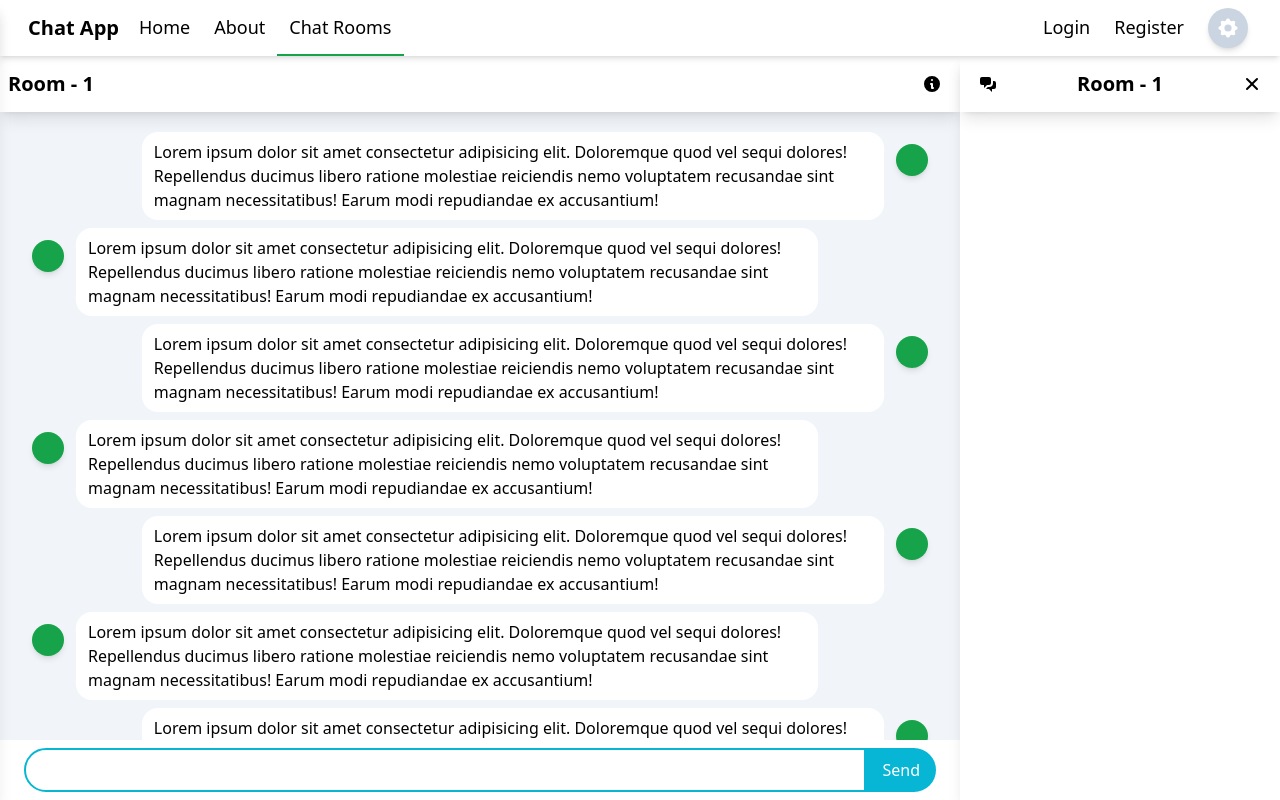
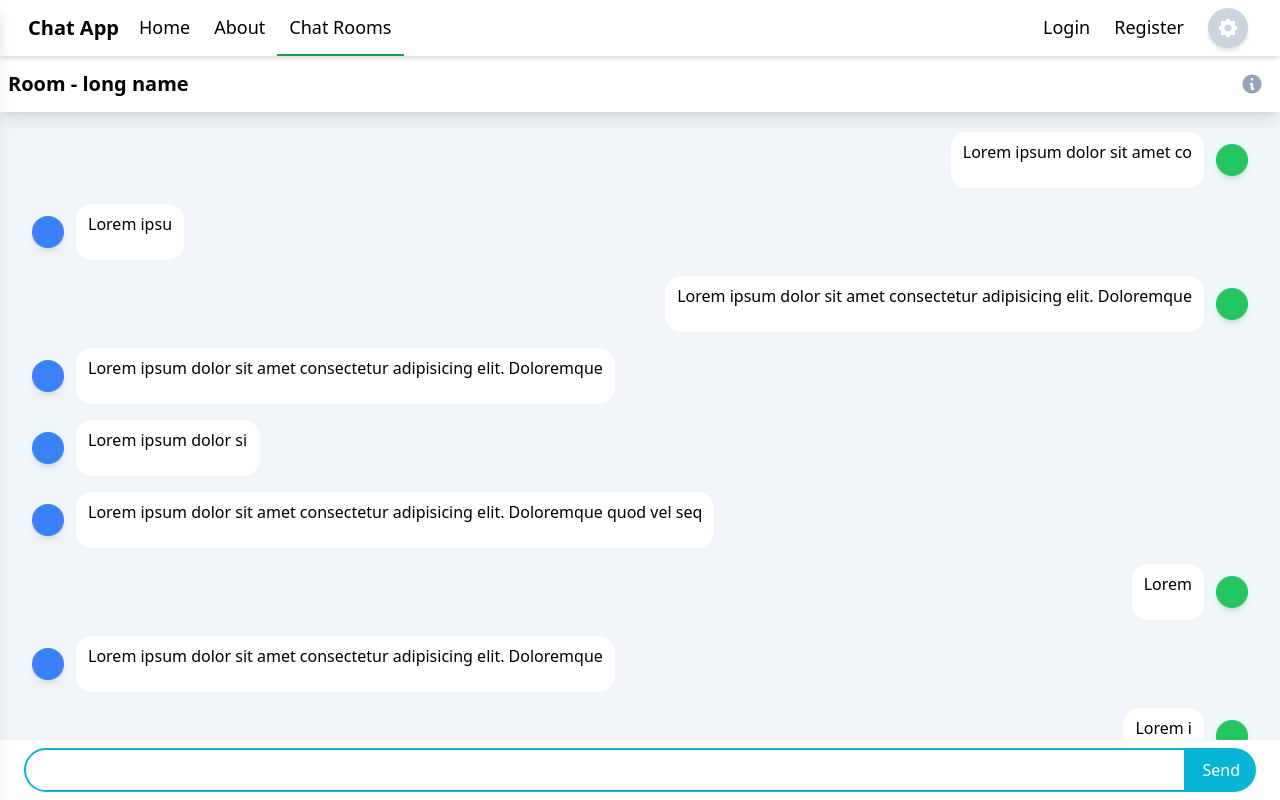
Before and after one commit to akiratatsuhisa/ts-chat-app, a React (Create React App) app in the folder client/: page /chat/1 in a window 1280 px wide. Built offline with nearby package versions, Linux system fonts and the light colour scheme.

Commit message:
add Alert Component, update UI for ChatRoom and ChatRooms Views, edit icon size and color

```diff
--- /dev/null
+++ b/client/src/Components/Alert.tsx
@@ -0,0 +1,35 @@
+import { FC } from "react";
+
+interface AlertProps {
+  title?: string;
+  color?: string;
+}
+
+function getColorClasses(color: string) {
+  switch (color) {
+    case "red":
+      return "bg-red-500/50 border-red-500 ";
+    case "blue":
+      return "bg-blue-500/50 border-blue-500 ";
+    case "yellow":
+      return "bg-yellow-500/50 border-yellow-500 ";
+    case "purple":
+      return "bg-purple-500/50 border-purple-500 ";
+    case "pink":
+      return "bg-pink-500/50 border-pink-500 ";
+    case "green":
+    default:
+      return "bg-green-500/50 border-green-500 ";
+  }
+}
+
+export const Alert: FC<AlertProps> = ({ title, color = "green", children }) => {
+  let colorClasses = getColorClasses(color);
+
+  return (
+    <div className={`${colorClasses} bg border-l-4 mb-2 p-2 rounded-lg`}>
+      {title && <div className="font-bold">{title}</div>}
+      {children}
+    </div>
+  );
+};
--- a/client/src/Components/BaseLayout.tsx
+++ b/client/src/Components/BaseLayout.tsx
@@ -66,7 +66,7 @@ export const BaseLayout: FC = () => {
           className="flex justify-center items-center w-14 h-14 md:hidden hover:bg-gray-200 dark:hover:bg-gray-700"
           onClick={onOpenSideBar}
         >
-          <MenuAlt1Icon className="h-5 w-5"></MenuAlt1Icon>
+          <MenuAlt1Icon className="h-6 w-6 text-slate-400"></MenuAlt1Icon>
         </button>
         <span className="px-2 text-xl font-bold">Chat App</span>
 
@@ -102,7 +102,7 @@ export const BaseLayout: FC = () => {
             className="ml-auto flex justify-center items-center hover:bg-gray-200 dark:hover:bg-gray-700 w-14 h-14 transform"
             onClick={onCloseSideBar}
           >
-            <XIcon className="h-5 w-5"></XIcon>
+            <XIcon className="h-6 w-6 text-slate-400"></XIcon>
           </button>
         </div>
         <div className=" dark:bg-slate-800 flex-auto overflow-y-auto">
--- a/client/src/Contexts/AuthContext.tsx
+++ b/client/src/Contexts/AuthContext.tsx
@@ -19,6 +19,7 @@ export const useAuth = (): IAuthContext => {
 
 export const AuthProvider: FunctionComponent = ({ children }) => {
   const [currentUser, setCurrentUser] = useState<object | null>(null);
+  const [accessToken, setAccessToken] = useState<string | null>(null);
 
   const login = async (username: string, password: string): Promise<void> => {
     await new Promise((resolve) => resolve(true));
--- a/client/src/Views/ChatRoomPage.tsx
+++ b/client/src/Views/ChatRoomPage.tsx
@@ -1,52 +1,59 @@
 import {
   ChatAlt2Icon,
   InformationCircleIcon,
-  XIcon,
+  ArrowLeftIcon,
 } from "@heroicons/react/solid";
 import { FC, useState } from "react";
-import { useParams } from "react-router-dom";
+import { useNavigate, useParams } from "react-router-dom";
 
 interface ChatRoomPageProps {}
 
 export const ChatRoomPage: FC<ChatRoomPageProps> = () => {
+  const navigate = useNavigate();
   const { id } = useParams();
-  const [isOpen, setIsOpen] = useState<boolean>(true);
+  const [isOpen, setIsOpen] = useState<boolean>(false);
 
   const onOpenSideBar = () => setIsOpen(true);
   const onCloseSideBar = () => setIsOpen(false);
 
-  const renderList = [...new Array(30)].map((_, index) => (
+  const renderList = [...new Array(30)].map((_, index) => {
+    const random = Math.floor(Math.random() * (100 - 4)) + 4;
+    const odd = random % 2 === 0;
+    return (
       <div
-      className={`m-2 flex ${
-        index % 2 === 0 ? "flex-row" : "flex-row-reverse"
-      }`}
+        className={`p-2 w-full flex ${odd ? "flex-row" : "flex-row-reverse"}`}
       >
-      <div className="w-40 md:w-80"></div>
+        <div className={`w-40 md:w-80 ${odd ? "mr-auto" : "ml-auto"}`}></div>
         <div
           className="px-3 py-2 bg-white dark:bg-slate-800 rounded-2xl"
           key={index}
         >
-        Lorem ipsum dolor sit amet consectetur adipisicing elit. Doloremque quod
-        vel sequi dolores! Repellendus ducimus libero ratione molestiae
-        reiciendis nemo voluptatem recusandae sint magnam necessitatibus! Earum
-        modi repudiandae ex accusantium!
+          {` Lorem ipsum dolor sit amet consectetur adipisicing elit. Doloremque
+          quod vel sequi dolores! Repellendus ducimus libero ratione molestiae
+          reiciendis nemo voluptatem recusandae sint magnam necessitatibus!
+          Earum modi repudiandae ex accusantium!`.slice(0, random)}
         </div>
         <div className="m-3">
-        <div className="h-8 w-8 rounded-full bg-green-600 shadow-md"></div>
+          <div
+            className={`h-8 w-8 rounded-full ${
+              odd ? "bg-green-500" : "bg-blue-500"
+            }  shadow-md`}
+          ></div>
         </div>
       </div>
-  ));
+    );
+  });
 
   return (
     <div className="h-full relative flex flex-row felx-nowrap">
       <div className="dark:bg-slate-700 flex-1 flex flex-col">
-        <div className="bg-white dark:bg-slate-800 shadow-lg flex items-center">
-          <span className="px-2 text-xl font-bold">Room - {id}</span>
+        <div className="bg-white dark:bg-slate-800 h-14 shadow-lg flex items-center">
+          <h1 className="px-2 text-xl font-bold">Room - long name</h1>
           <button
             className="ml-auto flex justify-center items-center hover:bg-gray-200 dark:hover:bg-gray-700 w-14 h-14 transform"
-            onClick={onOpenSideBar}
+            onClick={() => (isOpen ? onCloseSideBar() : onOpenSideBar())}
           >
-            <InformationCircleIcon className="h-5 w-5"></InformationCircleIcon>
+            <InformationCircleIcon className="h-6 w-6 text-slate-400"></InformationCircleIcon>
           </button>
         </div>
 
@@ -64,23 +71,52 @@ export const ChatRoomPage: FC<ChatRoomPageProps> = () => {
         </div>
       </div>
       <div
-        className={`bg-white dark:bg-slate-800 md:w-80 shadow-lg absolute md:static ${
+        className={`bg-white dark:bg-slate-800 flex flex-col md:w-80 shadow-lg absolute md:static ${
           isOpen ? "block" : "hidden"
         }  inset-0`}
       >
-        <div className="shadow-lg flex items-center justify-between">
+        <div className="shadow-lg h-14 flex items-center justify-between">
+          <button
+            className="flex md:hidden justify-center items-center hover:bg-gray-200 dark:hover:bg-gray-700 w-14 h-14 transform"
+            onClick={onCloseSideBar}
+          >
+            <ArrowLeftIcon className="h-6 w-6 text-slate-400"></ArrowLeftIcon>
+          </button>
+          <h1 className="px-2 text-xl font-bold">Room - long name</h1>
           <button
             className="flex justify-center items-center hover:bg-gray-200 dark:hover:bg-gray-700 w-14 h-14 transform"
-            onClick={onCloseSideBar}
+            onClick={() => navigate("/chat")}
           >
-            <ChatAlt2Icon className="h-5 w-5"></ChatAlt2Icon>
+            <ChatAlt2Icon className="h-6 w-6 text-slate-400"></ChatAlt2Icon>
           </button>
-          <span className="px-2 text-xl font-bold">Room - {id}</span>
-          <button
-            className="flex justify-center items-center hover:bg-gray-200 dark:hover:bg-gray-700 w-14 h-14 transform"
-            onClick={onCloseSideBar}
-          >
-            <XIcon className="h-5 w-5"></XIcon>
+        </div>
+        <div className="p-3 flex-auto">
+          <h2 className="text-2xl font-semibold">Users</h2>
+          <div>
+            <div className="p-2 flex items-center">
+              <div className="bg-red-500 inline-block h-8 w-8 rounded-full"></div>
+              <div className="flex-auto mx-2">Username</div>
+            </div>
+            <div className="p-2 flex items-center">
+              <div className="bg-green-500 inline-block h-8 w-8 rounded-full"></div>
+              <div className="flex-auto mx-2">Username</div>
+            </div>
+            <div className="p-2 flex items-center">
+              <div className="bg-blue-500 inline-block h-8 w-8 rounded-full"></div>
+              <div className="flex-auto mx-2">Username</div>
+            </div>
+            <div className="p-2 flex items-center">
+              <div className="bg-yellow-500 inline-block h-8 w-8 rounded-full"></div>
+              <div className="flex-auto mx-2">Username</div>
+            </div>
+          </div>
+        </div>
+        <div className="grid grid-cols-1 md:grid-cols-2 gap-4 p-4 mt-auto">
+          <button className="bg-yellow-500 px-4 py-2 rounded-lg font-semibold">
+            Leave
+          </button>
+          <button className="bg-red-500  px-4 py-2 rounded-lg font-semibold">
+            Delete
           </button>
         </div>
       </div>
--- a/client/src/Views/ChatRoomsPage.tsx
+++ b/client/src/Views/ChatRoomsPage.tsx
@@ -9,12 +9,28 @@ export const ChatRoomsPage: FC<ChatRoomsPageProps> = () => {
       key={index}
       className="bg-white dark:bg-slate-900 border-r-4 border-cyan-400 p-3 shadow-md rounded-md"
     >
-      <Link
-        to={`/chat/${index + 1}`}
-        className="text-lg font-mono font-semibold hover:text-cyan-500"
-      >
-        Room - {index + 1}
-      </Link>
+      <h3>
+        <Link
+          to={`/chat/${index + 1}`}
+          className="text-lg font-semibold hover:text-cyan-500"
+        >
+          Room - long name
+        </Link>
+      </h3>
+      <div className="-space-x-2">
+        <span className="bg-red-500  inline-block h-8 w-8  border-2 border-white dark:border-slate-900 rounded-full"></span>
+        <span className="bg-green-500 inline-block h-8 w-8   border-2 border-white dark:border-slate-900 rounded-full"></span>
+        <span className="bg-blue-500  inline-block h-8 w-8  border-2 border-white dark:border-slate-900 rounded-full"></span>
+        <span className="bg-yellow-500 inline-block h-8 w-8   border-2 border-white dark:border-slate-900 rounded-full"></span>
+      </div>
+      <div>
+        <Link
+          className="border-teal-500 hover:bg-teal-500 inline-block  border-2 px-4 py-2 rounded-2xl"
+          to={`/chat/${index + 1}`}
+        >
+          Join
+        </Link>
+      </div>
     </div>
   ));
   return (
--- a/client/src/Views/LoginPage.tsx
+++ b/client/src/Views/LoginPage.tsx
@@ -1,10 +1,16 @@
 import { FC } from "react";
+import { Alert } from "../Components/Alert";
 
 export const LoginPage: FC = () => {
   return (
     <div>
       <div className="bg-white dark:bg-slate-900 p-6 md:p-12 rounded-3xl shadow-md md:w-2/3 mx-3 md:mx-auto  my-3 md:my-12">
         <h1 className="text-3xl font-semibold text-center mb-6">Login</h1>
+        {false && (
+          <Alert title="Warning" color="yellow">
+            Register failed
+          </Alert>
+        )}{" "}
         <div className="mb-3">
           <label className="block mb-3 font-light">Username</label>
           <input
--- a/client/src/Views/RegisterPage.tsx
+++ b/client/src/Views/RegisterPage.tsx
@@ -1,10 +1,16 @@
 import { FC } from "react";
+import { Alert } from "../Components/Alert";
 
 export const RegisterPage: FC = () => {
   return (
     <div>
       <div className="bg-white dark:bg-slate-900 p-6 md:p-12 rounded-3xl shadow-md md:w-2/3 mx-3 md:mx-auto  my-3 md:my-12">
         <h1 className="text-3xl font-semibold text-center mb-6">Register</h1>
+        {false && (
+          <Alert title="Warning" color="red">
+            Register failed
+          </Alert>
+        )}
         <div className="mb-3">
           <label className="block mb-3 font-light">Username</label>
           <input
```
Lines whose indentation alone changed are shown as unchanged.
